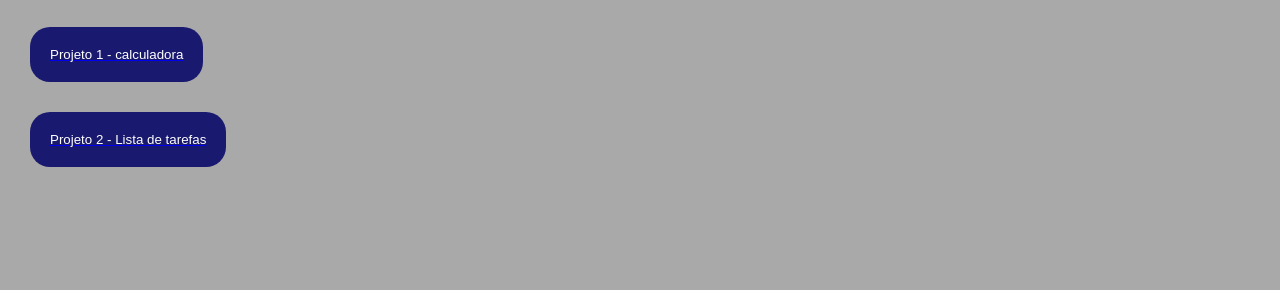
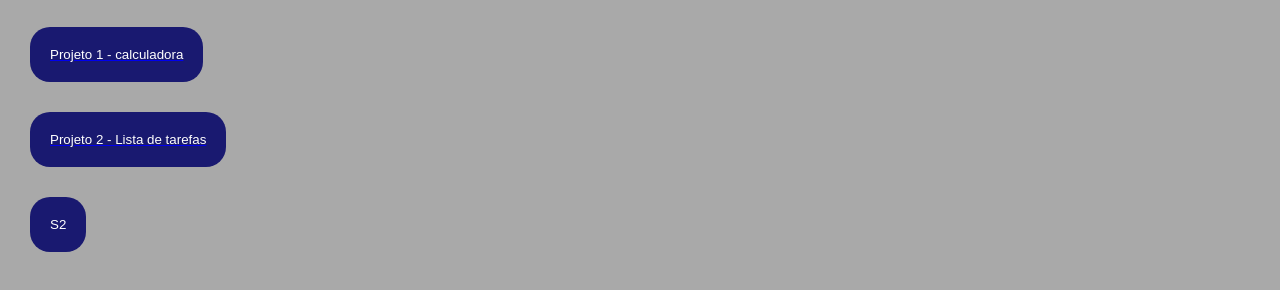
Before and after one commit to 3R11K/My-web-projects, a plain HTML site: page docs/index.html in a window 1280 px wide. Shown: the part 296-586 px from the top of the page. Drawn offline with Linux system fonts and the light colour scheme.

Commit message:
comit aleatorio

```diff
--- a/docs/index.html
+++ b/docs/index.html
@@ -30,5 +30,6 @@
     <div>
         <a href="calculadora/index.html"><button class="Project-button">Projeto 1 - calculadora</button></a>
         <a href="Lista de tarefas/index.html"><button class="Project-button">Projeto 2 - Lista de tarefas</button></a>
+        <a href="/my.html"></a><button class="Project-button">S2</button></a>
     </div>
 </body>
```
